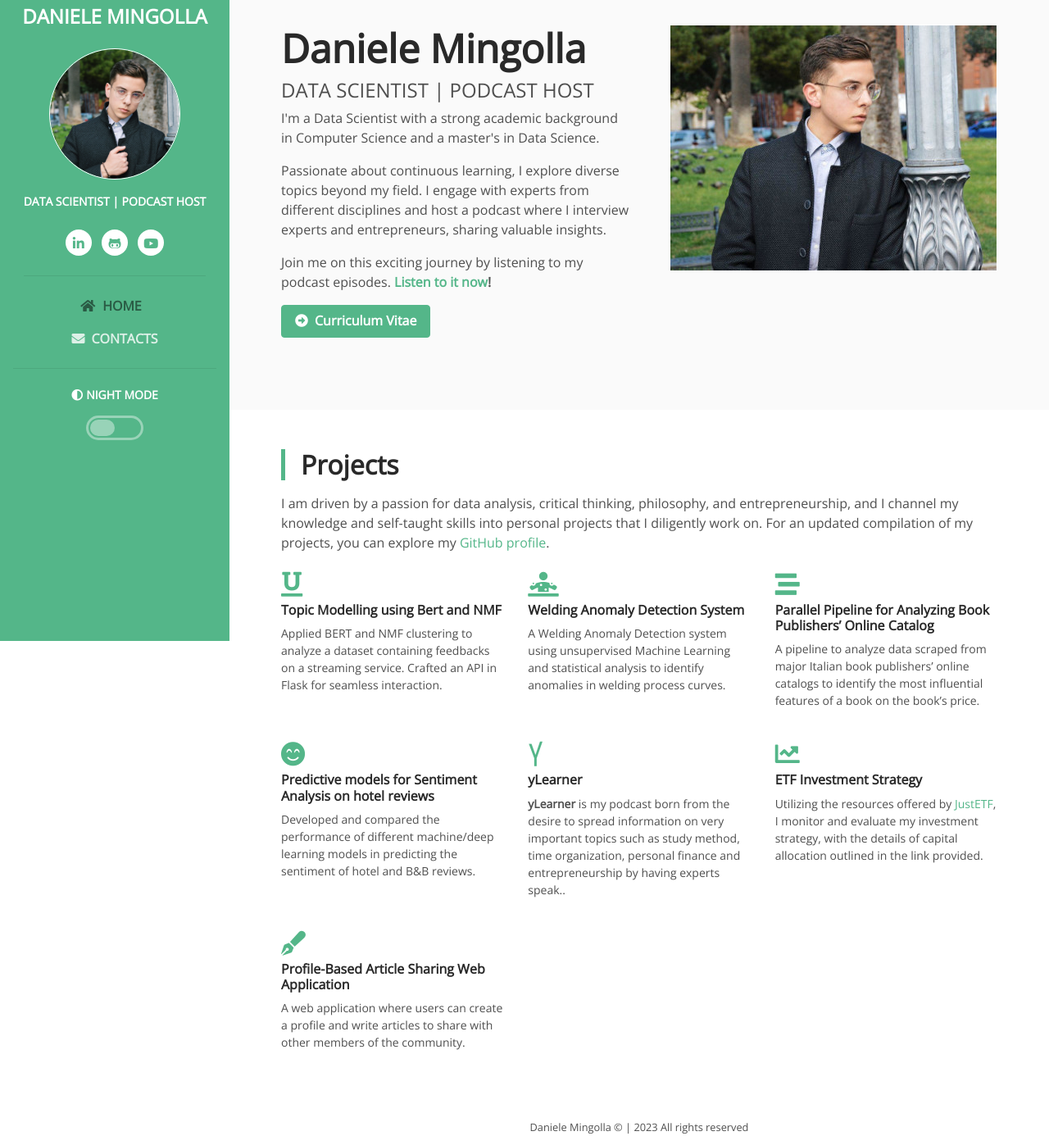
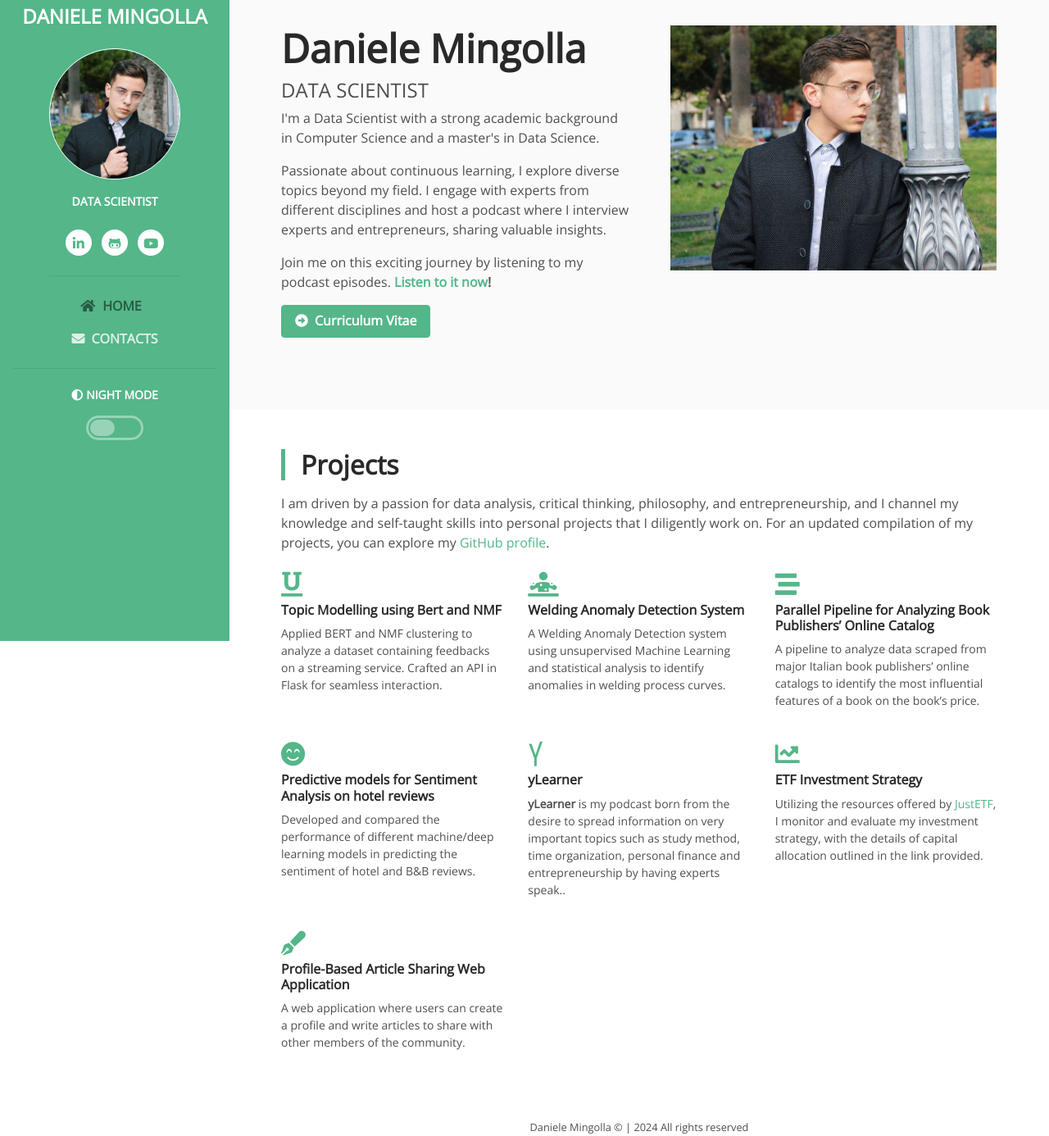
Before and after one commit to mingolladaniele/mingolladaniele.github.io, a plain HTML site: page index.html in a window 1280 px wide. Shown: the part 18-1404 px from the top of the page at 82% size. Drawn offline with nearby package versions, Linux system fonts and the light colour scheme.

Commit message:
upd: removing podcast host & upd copyright date

```diff
--- a/index.html
+++ b/index.html
@@ -11,8 +11,8 @@
   <meta http-equiv="X-UA-Compatible" content="IE=edge" />
   <meta name="viewport" content="width=device-width, initial-scale=1.0" />
   <meta name="description"
-    content="Welcome to Daniele Mingolla's website. I am a Data Scientist and Podcast Host with a strong academic background in Computer Science and Data Science. Explore my passion for data analysis, critical thinking, philosophy, and entrepreneurship through personal projects and a podcast where I interview experts and entrepreneurs. Join me on this exciting journey of discovery." />
-  <meta name="keywords" content="etf,entrepreneur,investment,strategy,daniele,mingolla,HTML,CSS,XML,JavaScript">
+    content="Welcome to Daniele Mingolla's website. I am a Data Scientist with a strong academic background in Computer Science and Data Science. Explore my passion for data analysis, critical thinking, philosophy, and entrepreneurship through personal projects and a podcast where I interview experts and entrepreneurs. Join me on this exciting journey of discovery." />
+  <meta name="keywords" content="data scientist italia, data science, faang, machine learning">
   <meta name="author" content="Daniele Mingolla" />
   <link rel="shortcut icon" href="favicon.ico" />
 
@@ -53,7 +53,7 @@
             <img class="profile-image mb-3 rounded-circle mx-auto" src="assets/images/profile.png"
               alt="Profile Picture" />
             <div class="bio mb-3">
-              <b>DATA SCIENTIST | PODCAST HOST</b>
+              <b>DATA SCIENTIST</b>
             </div>
             <!--//bio-->
             <ul class="social-list list-inline py-2 mx-auto">
@@ -105,7 +105,7 @@
         <div class="profile-teaser media flex-column flex-lg-row">
           <div class="media-body">
             <h2 class="name font-weight-bold mb-1">Daniele Mingolla</h2>
-            <div class="tagline mb-1">DATA SCIENTIST | PODCAST HOST</div>
+            <div class="tagline mb-1">DATA SCIENTIST</div>
 
             <div class="bio mb-2">
               <p>I'm a Data Scientist with a strong academic background in Computer Science and a master's in Data
@@ -264,7 +264,7 @@
       <!--//container-->
     </section>
     <footer class="footer text-center">
-      <small class="copyright">Daniele Mingolla &copy; | 2023 All rights reserved</small>
+      <small class="copyright">Daniele Mingolla &copy; | 2024 All rights reserved</small>
     </footer>
   </div>
   <!--//main-wrapper-->
```
Also changed, not shown: contact.html (+2 -2 lines), 1 other file.
